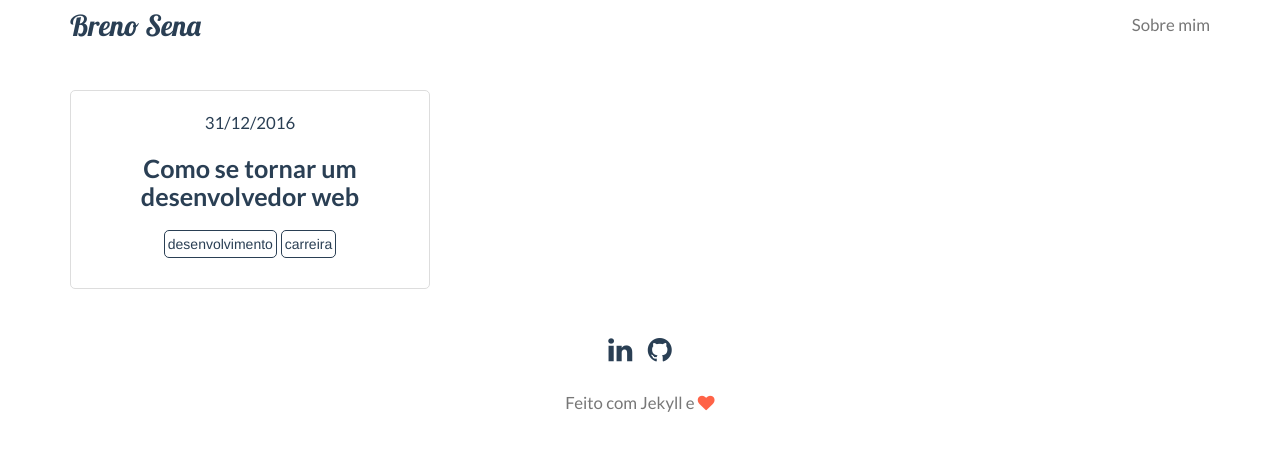
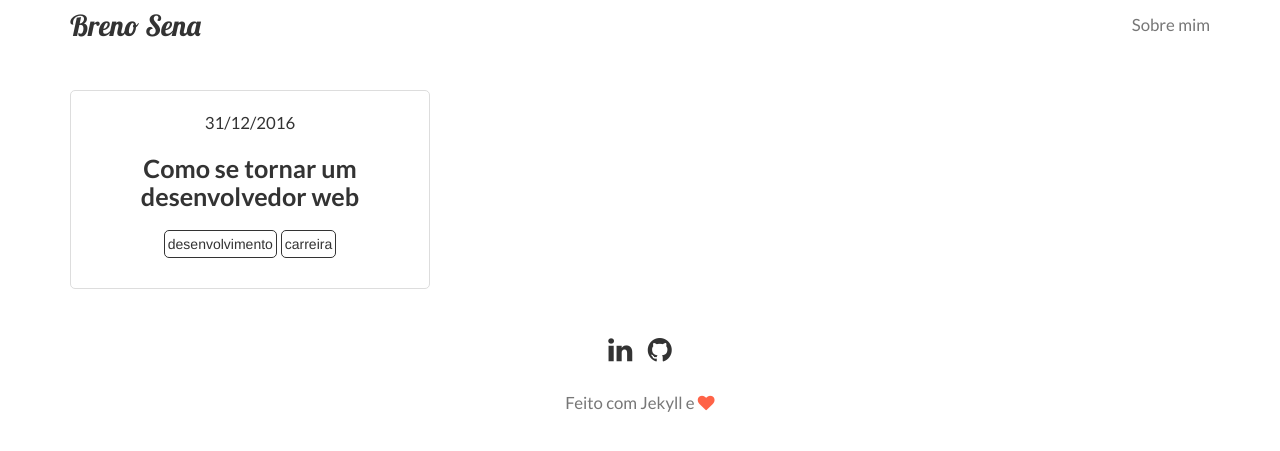
Before and after one commit to brenofsena/brenofsena.github.io, a Jekyll site: the page built from index.html, in a window 1280 px wide. Shown: the top 451 px of the page. Built offline with Jekyll 4.4.1, drawn with Linux system fonts in a browser that asks for light colours; nearby versions of some CDN libraries.

Commit message:
update layout and favicon

```diff
--- a/_sass/_base.scss
+++ b/_sass/_base.scss
@@ -1,9 +1,16 @@
 $primary-color: #fff;
-$secondary-color: #2A3F54;
+$secondary-color: #333;
 $font-logo: 'Lobster', cursive;
 $font-site: 'Lato', sans-serif;
 
 /* Reset */
+*, *:before, *:after {
+  -webkit-box-sizing: border-box;
+  -moz-box-sizing: border-box;
+  box-sizing: border-box;
+}
+
+
 html, body {
   width: 100%;
   height: 100%;
@@ -31,7 +38,7 @@
 
 h1, h2, h3{
   font-weight: 700;
-  color: $secondary-color;
+  color: #333;;
 }
 
 h1{
@@ -44,7 +51,6 @@
 
 h3{
   font-size: 1.5em;
-  font-style: italic;
 }
 
 ul{
--- a/_sass/_layout.scss
+++ b/_sass/_layout.scss
@@ -54,10 +54,14 @@
   width: 100%;
   height: auto;
   padding: 100px 0;
-  background: url('/assets/img/bg-header.jpg') fixed;
+  background: url('/assets/img/bg-header.jpg') no-repeat fixed;
+  filter: grayscale(70%);
   h1, time{
    color: #fff;
    display: block;
+  }
+  h1{
+    font-size: 3.75rem;
   }
 }
 
```
Also changed, not shown: assets/img/favicon.ico.
